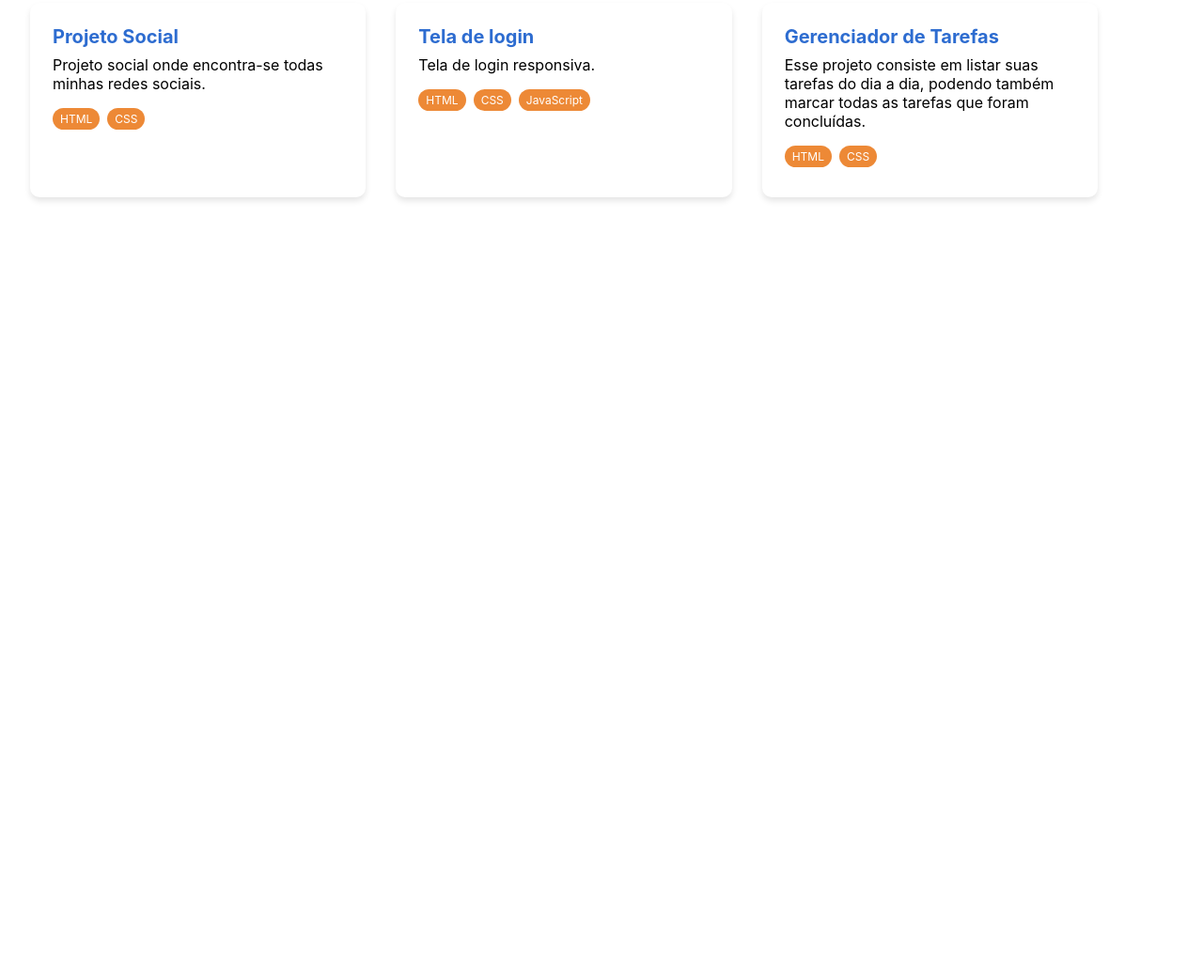
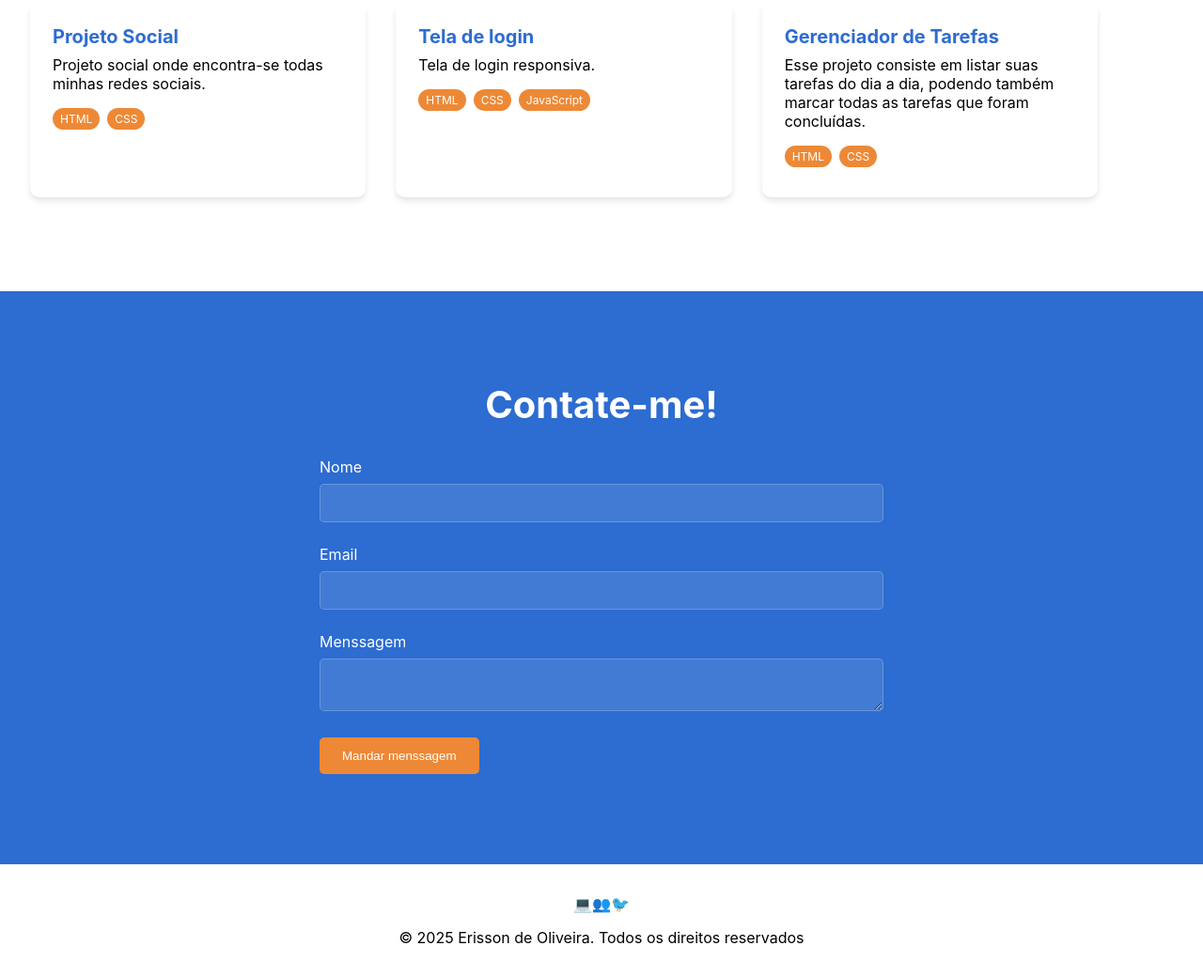
Before and after one commit to Erisson10/pagina-portfolio, a plain HTML site: page index.html in a window 1280 px wide. Shown: the part 1039-2079 px from the top of the page at 94% size. Before the commit the page ends 1349 px from the top, so only its background shows below. Drawn offline with Linux system fonts and the light colour scheme.

Commit message:
projeto finalizado

```diff
--- a/index.html
+++ b/index.html
@@ -11,10 +11,10 @@
         <nav class="container">
             <div class="logo"> EO </div>
             <ul class="nav-links">
-                <li><a>Sobre</a></li>
-                <li><a>Skills</a></li>
-                <li><a>Projetos</a></li>
-                <li><a>Contato</a></li>
+                <li><a href="#sobre">Sobre</a></li>
+                <li><a href="#skills">Skills</a></li>
+                <li><a href="#projetos">Projetos</a></li>
+                <li><a href="#contato">Contato</a></li>
             </ul>
         </nav>
     </header>
@@ -91,6 +91,33 @@
 
             </div>
         </section>
+
+        <section id="contato" class="contato fade-in">
+            <h2 class="titulo-contato">Contate-me!</h2>
+            <form class="contato-form">
+                <div class="grupo-formulario">
+                    <label for="nome">Nome</label>
+                    <input id="nome" name="nome" required>
+                </div>
+                <div class="grupo-formulario">
+                    <label for="email">Email</label>
+                    <input id="email" name="email" required>
+                </div>
+                <div class="grupo-formulario">
+                    <label for="menssagem">Menssagem</label>
+                    <textarea id="menssagem" name="menssagem" required></textarea>
+                </div>
+                <button type="submit">Mandar menssagem</button>
+            </form>
+        </section>
+        <footer>
+            <ul class="icones-footer">
+                <li>&#128187;</li>
+                <li>&#128101;</li>
+                <li>&#128038;</li>
+            </ul>
+            <p>&copy; 2025 Erisson de Oliveira. Todos os direitos reservados</p>
+        </footer>
     </main>
 </body>
 </html>
--- a/style.css
+++ b/style.css
@@ -194,3 +194,67 @@ section {
 #projetos, #skills {
     margin: 100px 0;
 }
+
+.contato {
+    background-color: var(--cor-secundaria);
+    color: white;
+}
+
+.contato-form {
+    max-width: 600px;
+    margin: 0 auto;
+}
+
+.grupo-formulario {
+    margin-bottom: 1.5rem;
+}
+
+label {
+    margin-bottom: 0.5rem;
+    display: block;
+}
+
+input, textarea {
+    background-color: rgba(255, 255, 255, 0.1);
+    border: 1px solid rgba(255, 255, 255, 0.2);
+    padding: 0.75rem;
+    border-radius: 5px;
+    color: white;
+    width: 100%;
+
+}
+
+button {
+    background-color: var(--cor-auxiliar);
+    color: white;
+    padding: 0.75rem 1.5rem;
+    border: none;
+    border-radius: 5px;
+    cursor: pointer;
+}
+
+.titulo-contato {
+    color: white;
+}
+
+footer {
+    background-color: var(--cor-de-fundo-card);
+    text-align: center;
+    padding: 2rem 0;
+}
+
+.icones-footer {
+    display: flex;
+    justify-content: center;
+    list-style: none;
+    margin-bottom: 1rem;
+}
+
+@keyframes fade {
+    from {opacity: 0; transform: translateY(20px);}
+    to {opacity: 1; transform: translateY(0);}
+}
+
+.fade-in {
+    animation: fade 1s ease-out;
+}
```
Also changed, not shown: primeiro portfolio.png (added).
